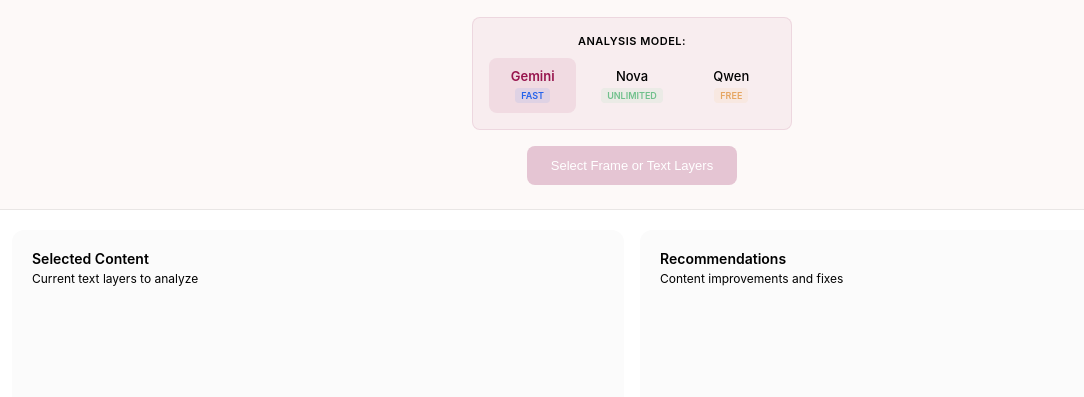
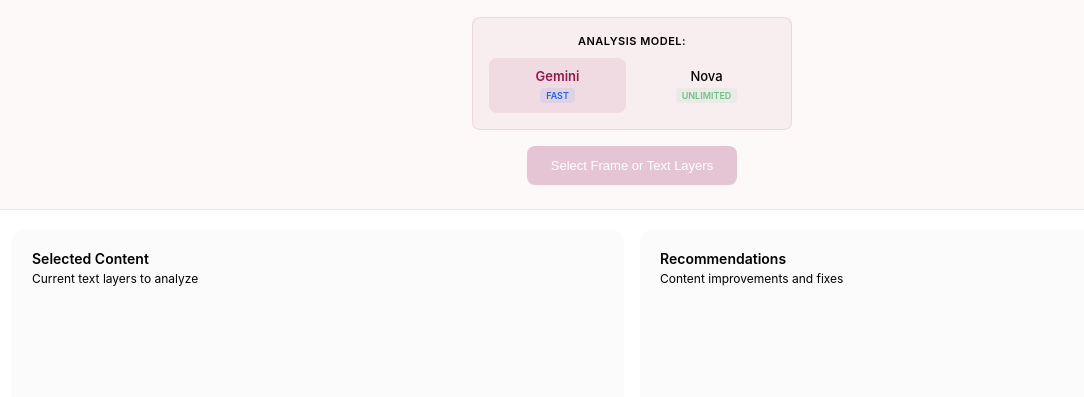
Before and after one commit to okimadesigner/Axis-Content-Wand, a website: page ui.html in a window 1280 px wide. Shown: the part 189-586 px from the top of the page, without its empty margins (8-1092 px from the left). Drawn offline with Linux system fonts and the light colour scheme.

Commit message:
UX cleanup: Remove unreliable Qwen model option
- Removed Qwen radio button from UI for cleaner experience
- Cleaned up unused .free CSS style
- Users now see only reliable Gemini (Fast) and Nova (Unlimited) options
- Eliminates confusion from Qwen failures and support questions

```diff
--- a/ui.html
+++ b/ui.html
@@ -627,11 +627,6 @@
 .model-badge.unlimited {
     background: rgba(34, 197, 94, 0.1);
     color: #16a34a;
-}
-
-.model-badge.free {
-    background: rgba(245, 158, 11, 0.1);
-    color: #d97706;
 }
 
 /* Rate limit error styling */
@@ -894,11 +889,6 @@
             <span class="model-name">Nova</span>
             <span class="model-badge unlimited">Unlimited</span>
         </label>
-        <label class="model-option">
-            <input type="radio" name="model" value="qwen">
-            <span class="model-name">Qwen</span>
-            <span class="model-badge free">Free</span>
-        </label>
     </div>
 </div>
             <button class="primary-btn" id="analyzeBtn" disabled>Select Frame or Text Layers</button>
```
